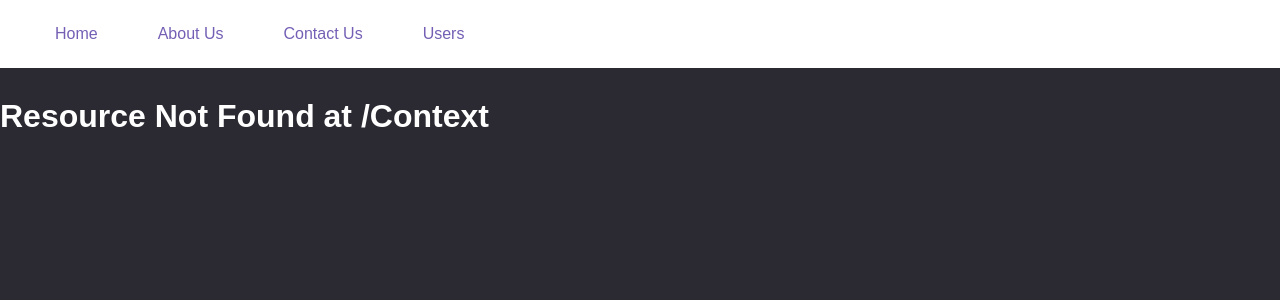
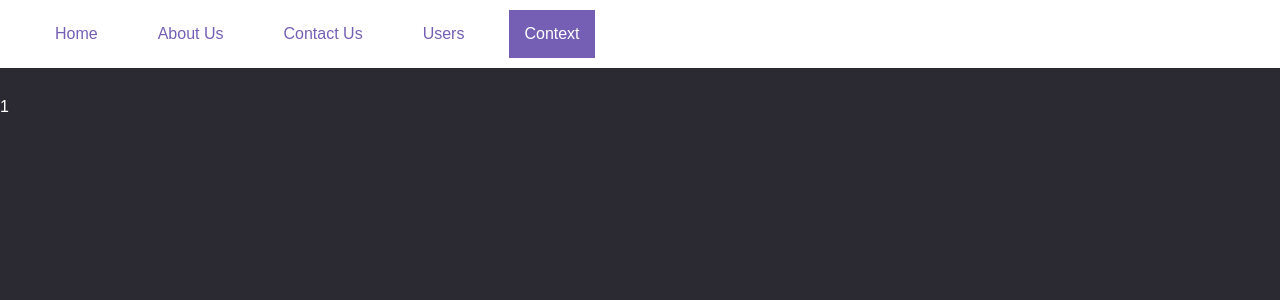
Before and after one commit to majiyd/React-Router-Redux-Context, a React (Create React App) app: page /Context in a window 1280 px wide. Before the commit this address had no page. Shown: the top 300 px of the page. Built offline with nearby package versions, Linux system fonts and the light colour scheme.

Commit message:
successfully implemented a simple context example

```diff
--- a/src/components/AppRouter.js
+++ b/src/components/AppRouter.js
@@ -4,6 +4,7 @@ import Home from "./Home";
 import About from "./About";
 import Contact from "./Contact";
 import Users from "./Users";
+import Context from "./Context"
 import NotFound from "./404";
 import styles from "../styles/Nav.module.css";
 
@@ -29,6 +30,9 @@ export default class AppRouter extends React.Component {
 					<li >
 						<NavLink className={styles.link} activeClassName={styles.active}  to="/Users/">Users</NavLink>
 					</li>
+					<li >
+						<NavLink className={styles.link} activeClassName={styles.active}  to="/Context/">Context</NavLink>
+					</li>
 				</nav>
 
         <Switch>
@@ -37,6 +41,7 @@ export default class AppRouter extends React.Component {
           <Route path="/Contact/" component={Contact} />
           <Route path="/Users/:id" component={Users} />
 					<Route path="/Users/" component={Users} />
+					<Route path="/Context/" component={Context} />
           <Route component={NotFound} />
         </Switch>
       </Router>
--- /dev/null
+++ b/src/components/Context.js
@@ -0,0 +1,31 @@
+import React from 'react'
+
+const Context = React.createContext()
+
+class ParentWindow extends React.Component {
+  constructor(props) {
+    super(props);
+    this.state = {number: 1 };
+  }
+  render() {
+    return (
+      <Context.Provider value={this.state}>
+        <ChildWindow />
+      </Context.Provider>
+    );
+  }
+}
+
+class  ChildWindow extends React.Component {
+  render() {
+    return (
+      <React.Fragment>
+        <Context.Consumer>
+          {context=><p>{context.number}</p>}
+        </Context.Consumer>
+      </React.Fragment>
+    );
+  }
+}
+
+export default ParentWindow;
--- a/src/components/Home.js
+++ b/src/components/Home.js
@@ -6,6 +6,7 @@ export default class Home extends React.Component{
         return(
             <React.Fragment>
                 <h1 className={styles.large}>Home</h1>
+                <p className={styles.large}> We are mobile first</p>
             </React.Fragment>
         )
     }
```
